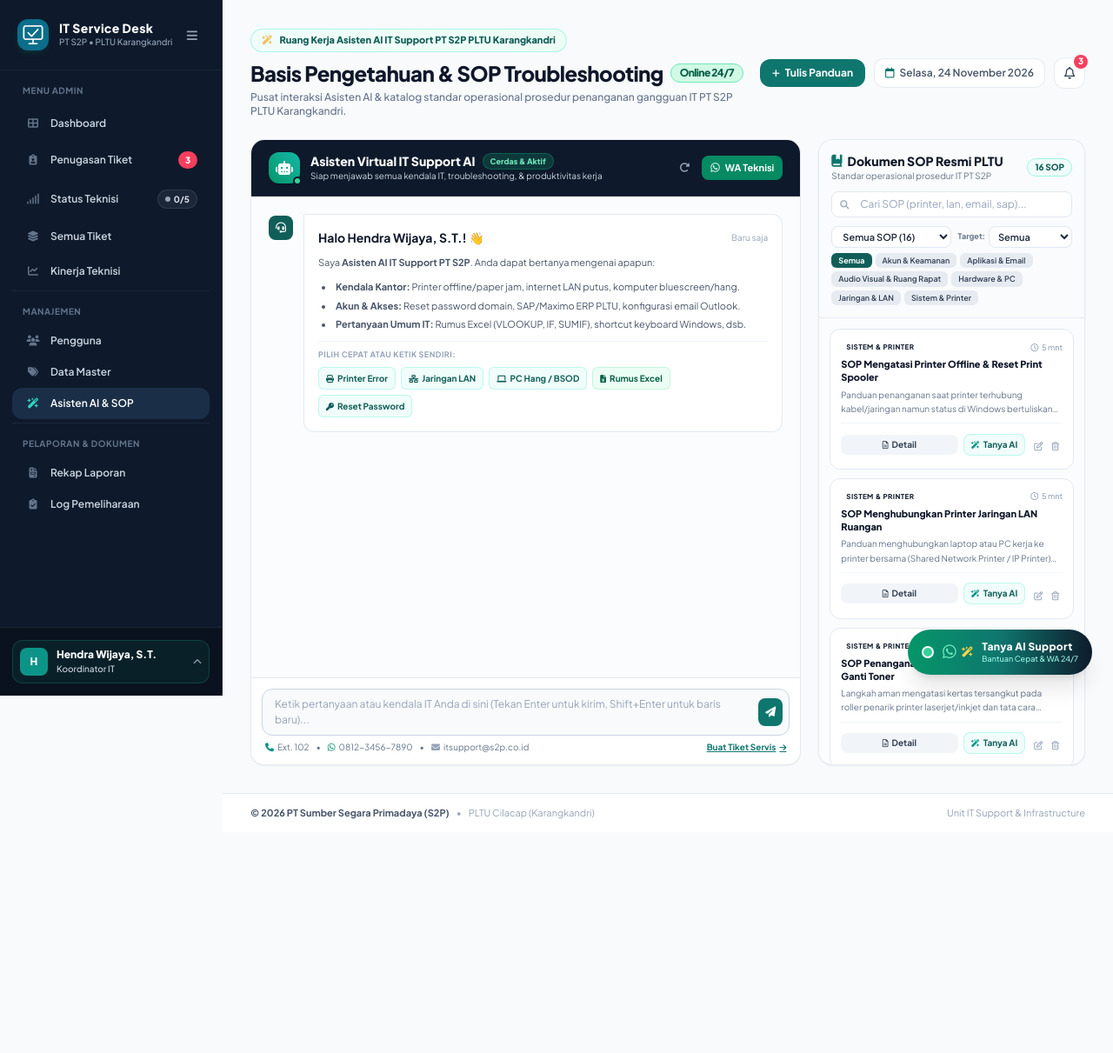
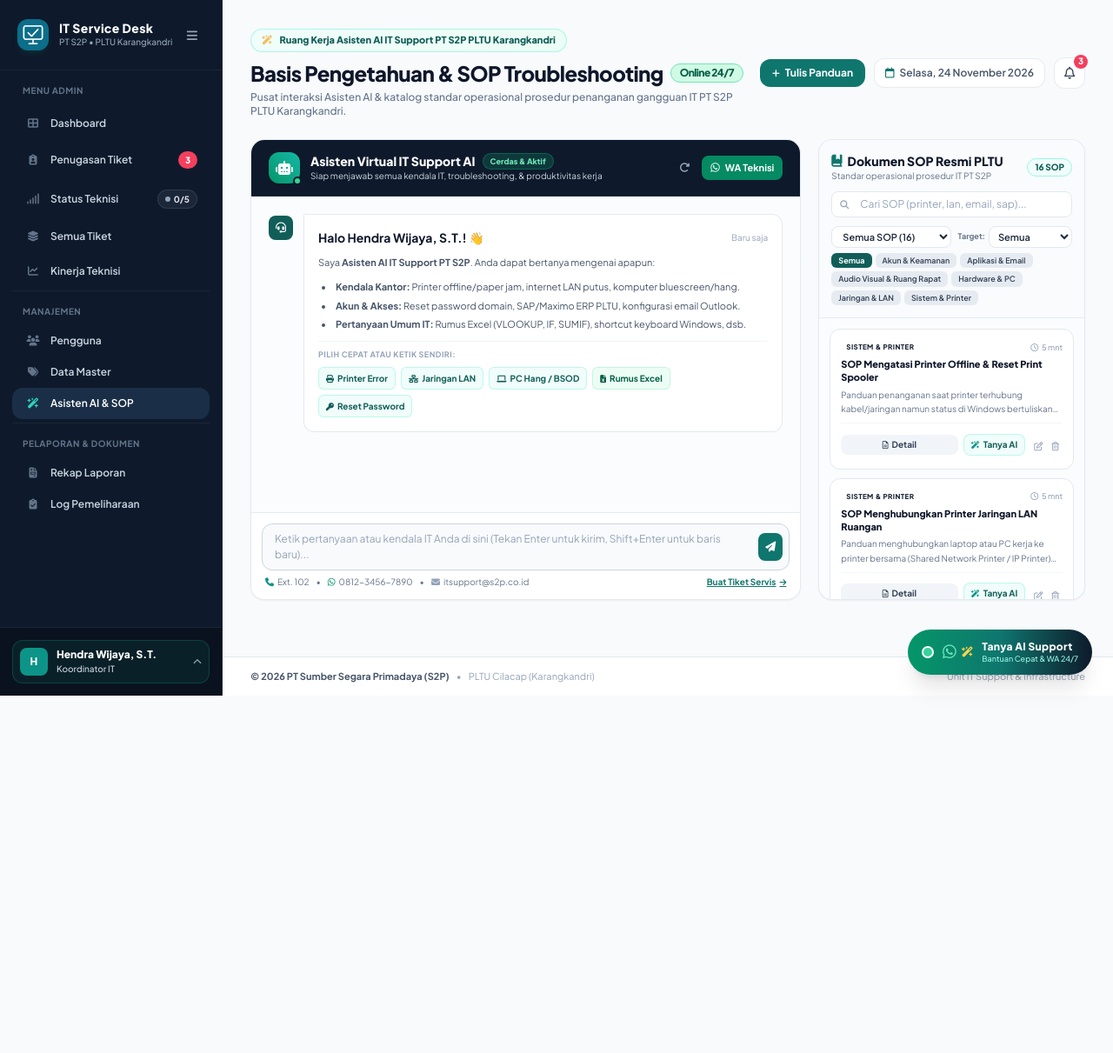
Before and after one commit to Hafizhramadhani18-lang/itService, a Laravel app: page /basis-pengetahuan in a window 1280 px wide. Shown: the top 1211 px of the page at 87% size. Run offline with Laravel 12, Linux system fonts and the light colour scheme; a user stored in the database is signed in; data comes from the database, SQL or seed files in the repository; data that the repository does not hold is empty; some libraries are stand-ins or nearby versions.

Commit message:
style: perpendek tinggi form chat AI dan katalog SOP menjadi compact 530px agar pas sejajar dengan sidebar tanpa scroll berlebih

```diff
--- a/resources/views/pages/knowledge-base.blade.php
+++ b/resources/views/pages/knowledge-base.blade.php
@@ -38,8 +38,8 @@
     <!-- Alert Notifikasi Flash -->
     @include('partials.flash-messages')
 
-    <!-- DUAL LAYOUT: WORKSPACE AI CHAT DI KIRI & KATALOG SOP RESMI DI KANAN -->
-    <div class="grid grid-cols-1 lg:grid-cols-12 gap-5 items-stretch min-h-[620px] lg:h-[720px] mb-6">
+    <!-- DUAL LAYOUT: WORKSPACE AI CHAT DI KIRI & KATALOG SOP RESMI DI KANAN (Tinggi pas, tidak memanjang ke bawah) -->
+    <div class="grid grid-cols-1 lg:grid-cols-12 gap-5 items-stretch h-[530px]">
 
         <!-- ============================================================== -->
         <!-- KOLOM KIRI (7-8 Kolom): RUANG KERJA ASISTEN AI IT INTERAKTIF  -->
```
